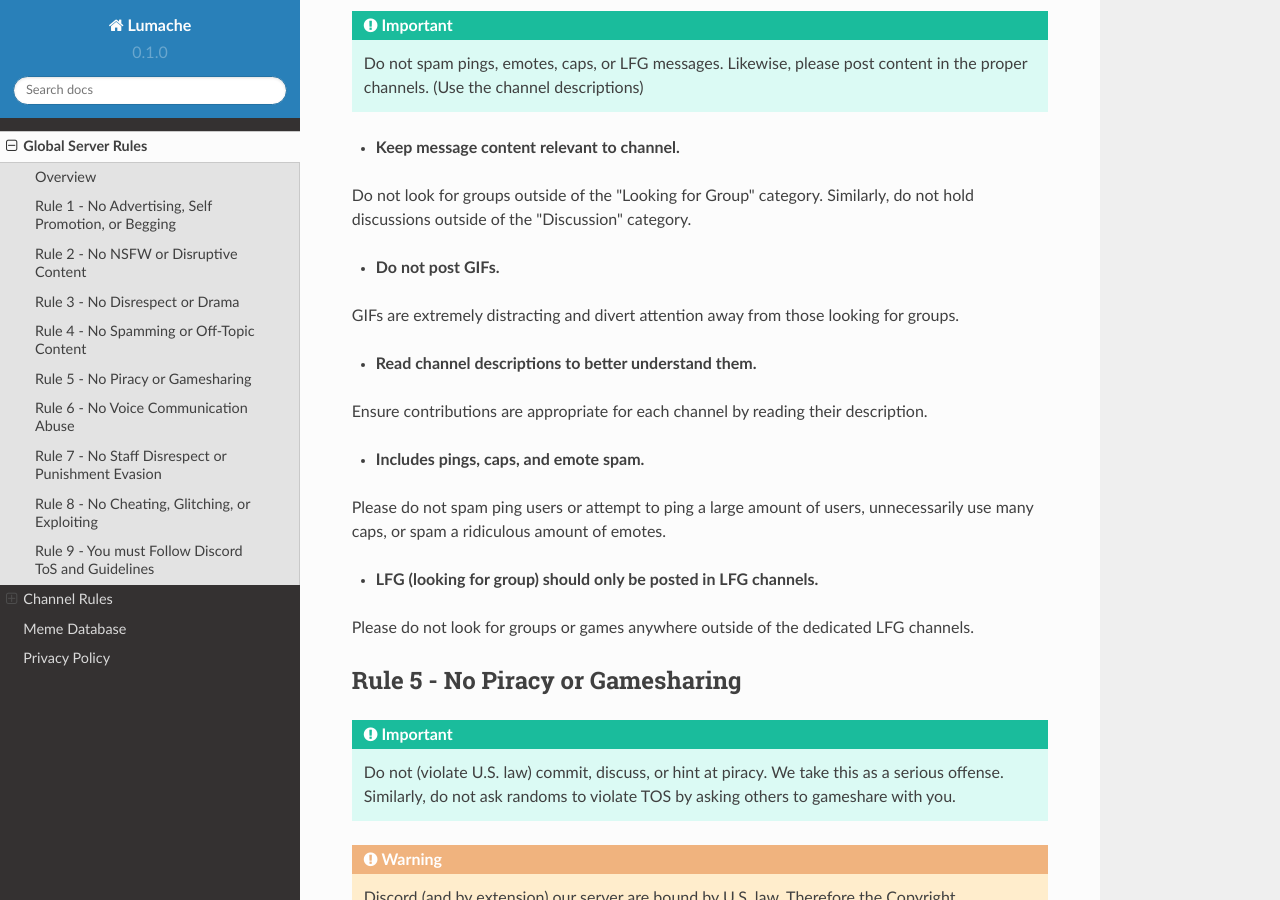
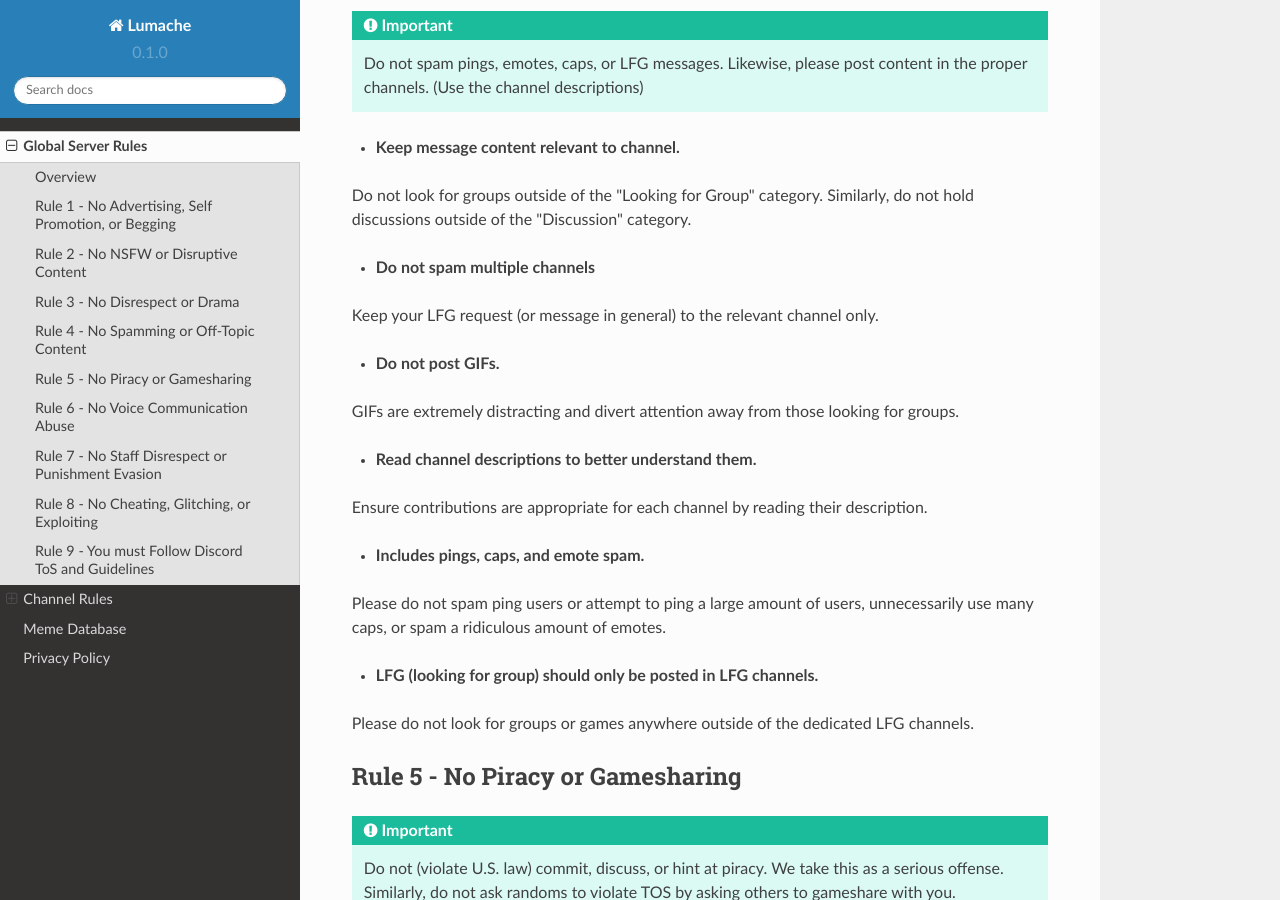
Before and after one commit to EternalllZM/rtd-codz, a Sphinx documentation site: the page built from docs/source/rules.rst, in a window 1280 px wide and 900 px high, scrolled down 3469 px. Built offline with Sphinx 7.4.7 and the Read the Docs theme 2.0.0, drawn with Linux system fonts in a browser that asks for light colours.

Commit message:
multi-channel spam condition

```diff
--- a/docs/source/rules.rst
+++ b/docs/source/rules.rst
@@ -131,6 +131,11 @@ Rule 4 - No Spamming or Off-Topic Content
 - **Keep message content relevant to channel.**
 
 Do not look for groups outside of the \"Looking for Group\" category. Similarly, do not hold discussions outside of the \"Discussion\" category.
+
+
+- **Do not spam multiple channels**
+
+Keep your LFG request (or message in general) to the relevant channel only.
 
 
 - **Do not post GIFs.**
```
